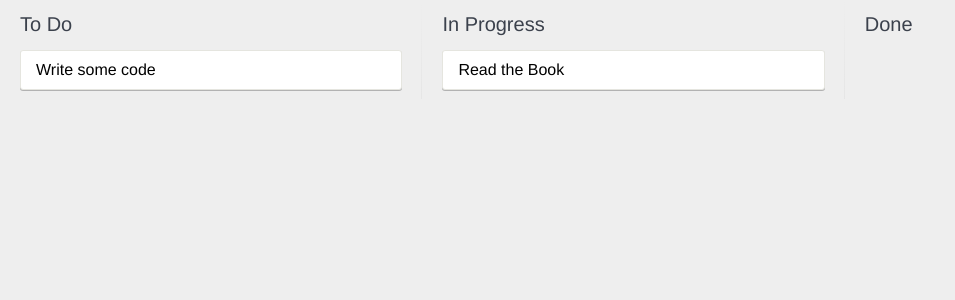
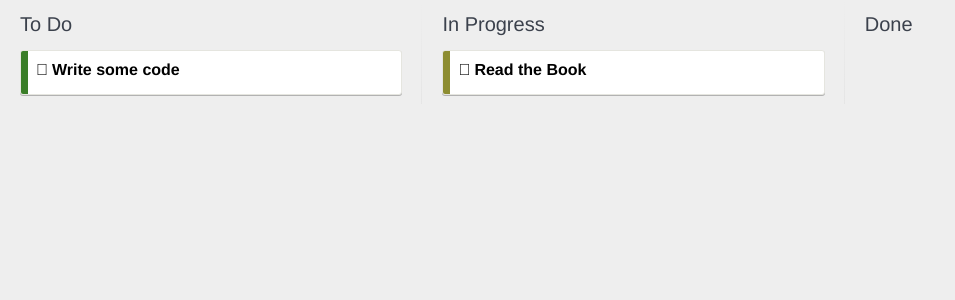
Before and after one commit to DANIELKAKAI/kanbanapp, a React app: page / in a window 1280 px wide. Shown: the top 300 px of the page, without its empty margins (0-955 px from the left). Built offline with nearby package versions, Linux system fonts and the light colour scheme.

Commit message:
Colored Cards, Keys for the cards

```diff
--- a/app/App.js
+++ b/app/App.js
@@ -7,6 +7,7 @@ let cardsList = [
     id: 1,
     title: "Read the Book",
     description: "I should read the whole book",
+    color:'#8D8D31',
     status: "in-progress",
     tasks: []
 },
@@ -14,6 +15,7 @@ let cardsList = [
     id: 2,
     title: "Write some code",
     description: "Code along with the samples in the book",
+    color:'#3A7E28',
     status: "todo",
     tasks: [
         {
--- a/app/Card.js
+++ b/app/Card.js
@@ -25,11 +25,22 @@ class Card extends Component{
                     </div>
                 </div>
             );
+        }
+
+        let sideColor ={
+            position: 'absolute',
+            zIndex: '-1',
+            top: 0,
+            bottom: 0,
+            left: 0,
+            width: 7,
+            backgroundColor: this.props.color
         };
 
         return(
             <div className="card">
-                <div className="card_title" onClick={this.toggleDetails.bind(this)}>{this.props.title}</div>
+                <div style={sideColor}/>
+                    <div className={this.state.showDetails? "card__title card__title--is-open" : "card__title"} onClick={this.toggleDetails.bind(this)}>{this.props.title}</div>
                     {cardDetails}
             </div>
         );
--- a/app/CheckList.js
+++ b/app/CheckList.js
@@ -4,7 +4,7 @@ class CheckList extends Component{
     render(){
         /*Iteratively creating the cheklists using props*/
         let tasks = this.props.tasks.map((task) => (
-            <li className="checklist__task">
+            <li key={task.id} className="checklist__task">
                 <input type="checkbox" defaultChecked={task.done} />
                 {task.name}
                 <a href="#" className="checklist_task--remove" />
--- a/app/List.js
+++ b/app/List.js
@@ -4,18 +4,20 @@ import Card from './Card';
 class List extends Component{
     render(){
         //Iteratively assigning props to Card Components
-        var cards = this.props.cards.map((card) => {
-            return <Card id = {card.id}
+        let cards = this.props.cards.map((card) => {
+            return <Card key={card.id}
+                         id = {card.id}
                          title={card.title}
                          description={card.description}
+                         color={card.color}
                          tasks={card.tasks} />
         });
 
         //Displaying the Card components intimated above
         return(
             <div className="list">
-            <h1>{this.props.title}</h1>
-            {cards}
+                <h1>{this.props.title}</h1>
+                {cards}
             </div>
         );
     }
```
Also changed, not shown: 2 other files (tests, documents, lock files or other folders).
